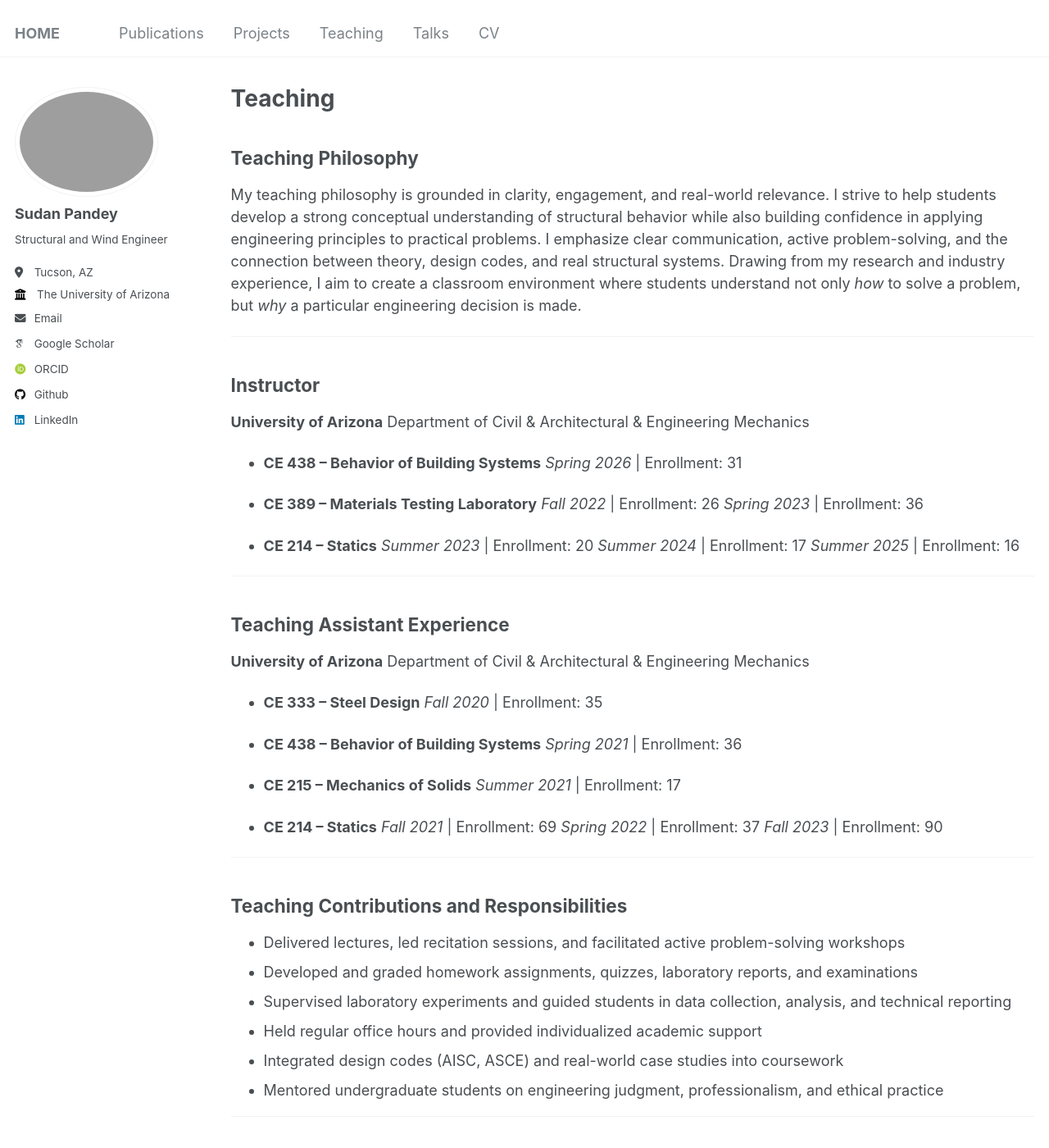
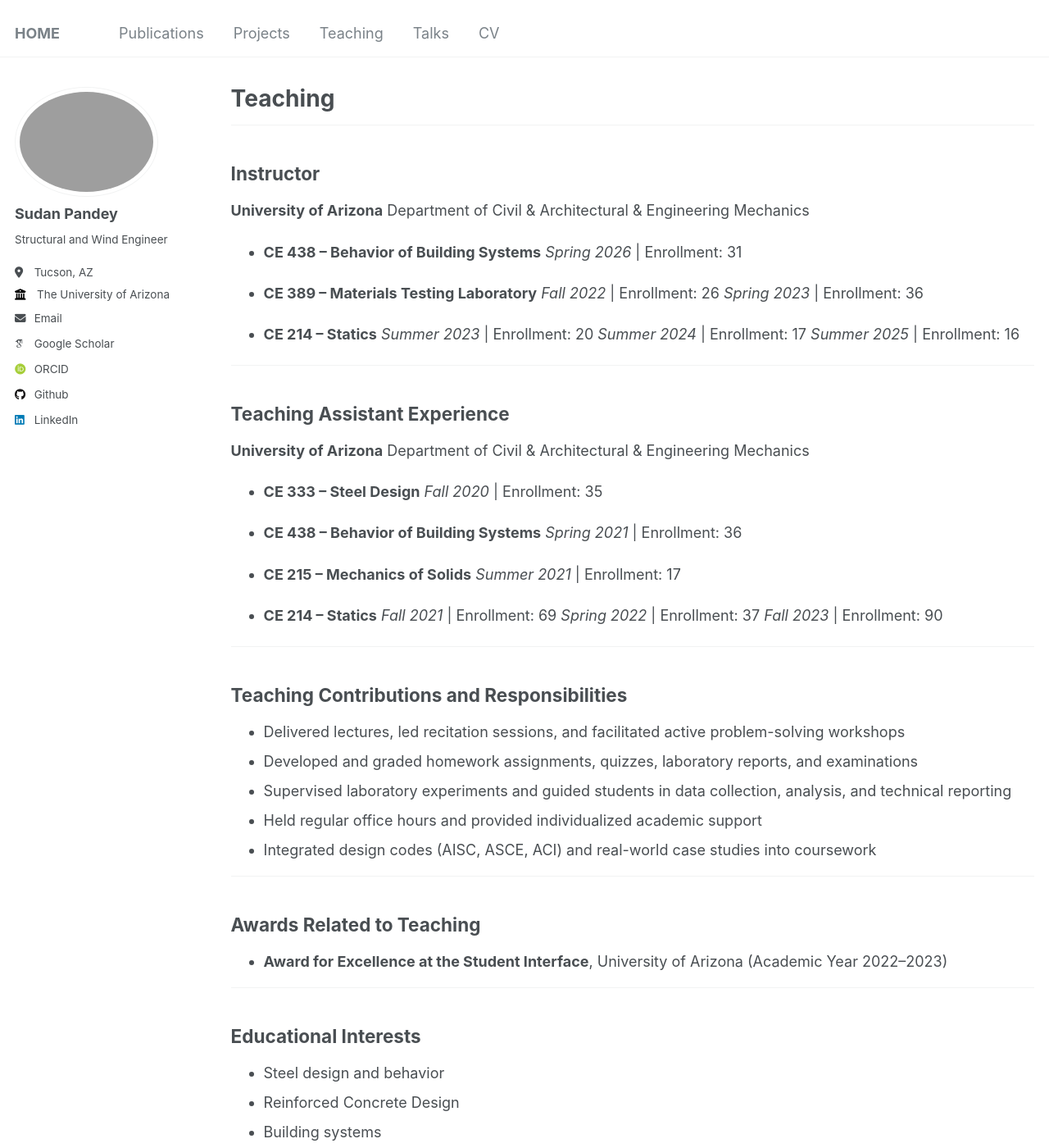
Before and after one commit to pdy-sdn/pandeysudan.github.io, a Jekyll site: the page built from _teaching/teaching.md, in a window 1280 px wide and 1400 px high. Shown: the whole window at 82% size. Built offline with Jekyll 4.4.1, drawn with Linux system fonts in a browser that asks for light colours; some web fonts are replaced; some of the changed text lies outside the part shown.

Commit message:
Update teaching.md

```diff
--- a/_teaching/teaching.md
+++ b/_teaching/teaching.md
@@ -8,10 +8,6 @@ date: 2026-02-01
 author_profile: true
 show_me-tadata: false
 ---
-
-## Teaching Philosophy
-
-My teaching philosophy is grounded in clarity, engagement, and real-world relevance. I strive to help students develop a strong conceptual understanding of structural behavior while also building confidence in applying engineering principles to practical problems. I emphasize clear communication, active problem-solving, and the connection between theory, design codes, and real structural systems. Drawing from my research and industry experience, I aim to create a classroom environment where students understand not only *how* to solve a problem, but *why* a particular engineering decision is made.
 
 ---
 
@@ -61,8 +57,8 @@ Department of Civil & Architectural & Engineering Mechanics
 * Developed and graded homework assignments, quizzes, laboratory reports, and examinations
 * Supervised laboratory experiments and guided students in data collection, analysis, and technical reporting
 * Held regular office hours and provided individualized academic support
-* Integrated design codes (AISC, ASCE) and real-world case studies into coursework
-* Mentored undergraduate students on engineering judgment, professionalism, and ethical practice
+* Integrated design codes (AISC, ASCE, ACI) and real-world case studies into coursework
+
 
 ---
 
@@ -74,7 +70,8 @@ Department of Civil & Architectural & Engineering Mechanics
 
 ## Educational Interests
 
-* Structural engineering education
 * Steel design and behavior
-* Seismic and wind engineering concepts for undergraduate curricula
-* Bridging theory, experimentation, and professional practice
+* Reinforced Concrete Design
+* Building systems
+* Structural dynamics
+* Seismic and Wind engineering
```
